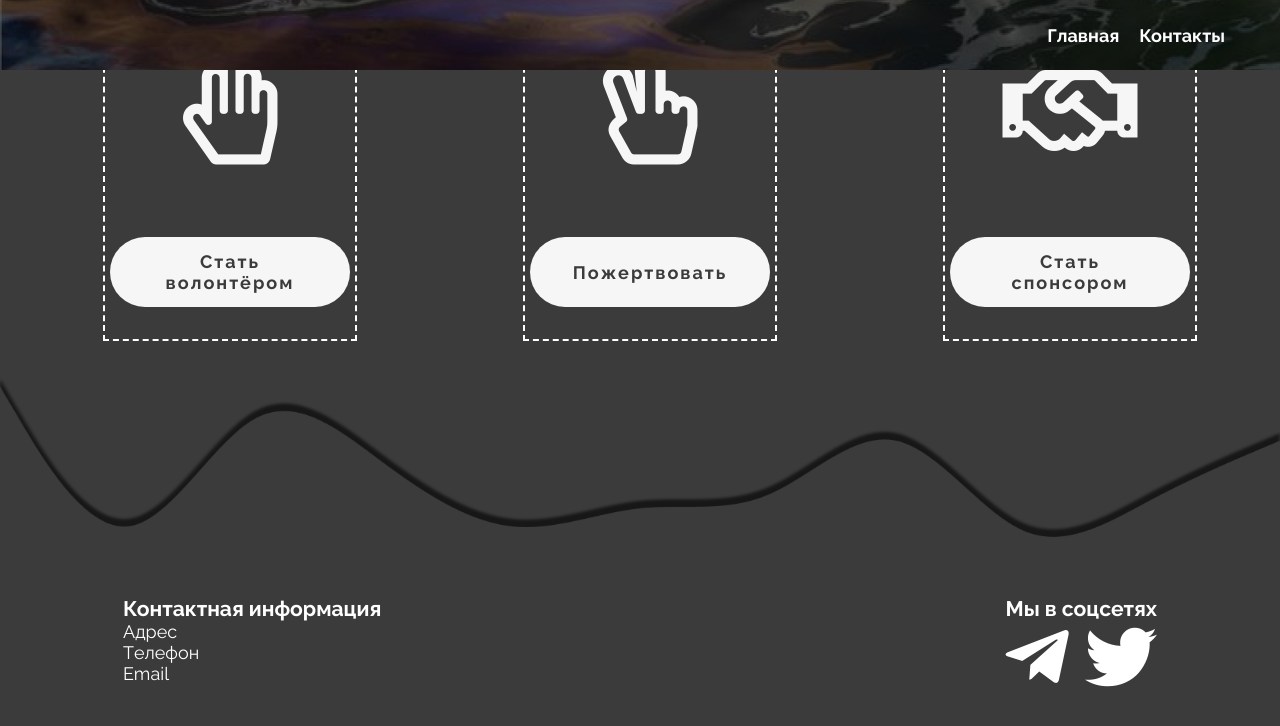
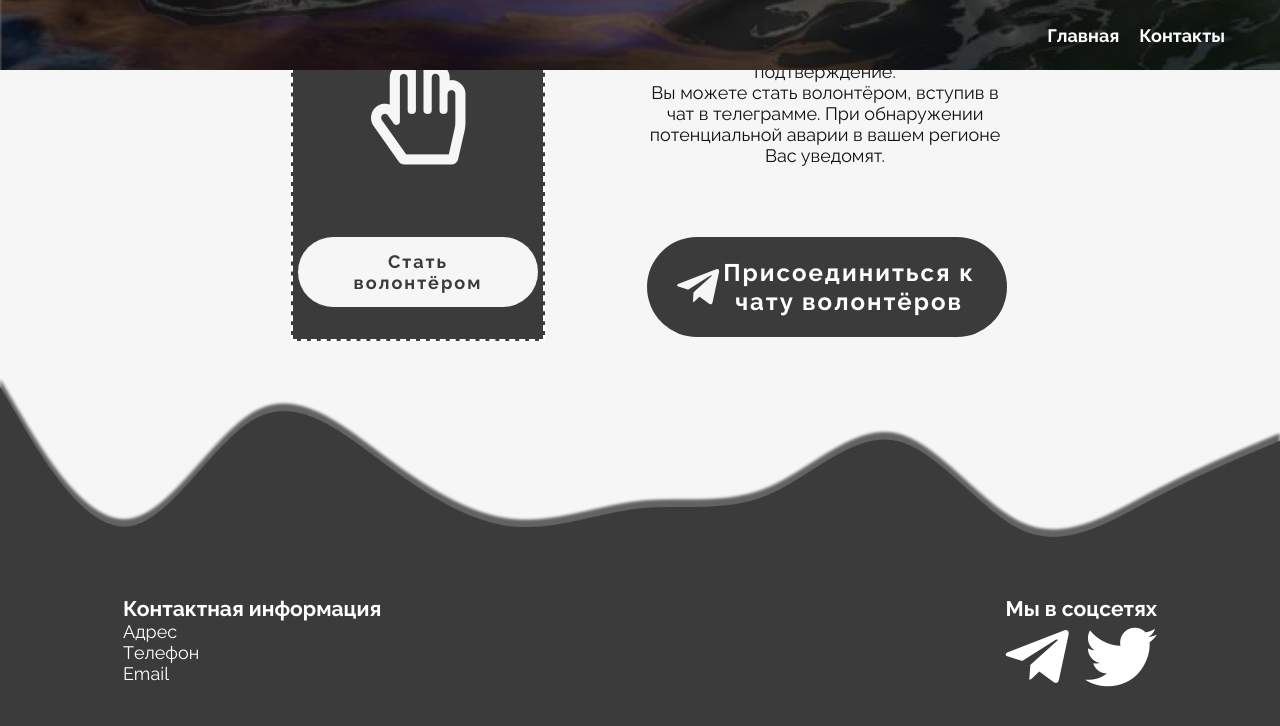
Before and after one commit to ksenia312/ROSATOM, a React app in the folder frontend/: page / in a window 1280 px wide. Both pictures are taken after a click on the button "Как ещё я могу помочь?". Shown: the part 438-1164 px from the top of the page. Built offline with nearby package versions, Linux system fonts and the light colour scheme; a web font is replaced by a local one; what @react-pdf/renderer would draw is missing.

Commit message:
Charity page

```diff
--- a/frontend/src/pages/Charity/Charity.js
+++ b/frontend/src/pages/Charity/Charity.js
@@ -23,13 +23,20 @@ export default connect(
                         <div className={style.charity__icon}><i className="far fa-hand-paper"/></div>
                         <Button small light_no_hover>Стать волонтёром</Button>
                     </div>
-                    <div className={style.charity__block}>
-                        <div className={style.charity__icon}><i className="far fa-hand-peace"/></div>
-                        <Button small light_no_hover>Пожертвовать</Button>
-                    </div>
-                    <div className={style.charity__block}>
-                        <div className={style.charity__icon}><i className="far fa-handshake"/></div>
-                        <Button small light_no_hover>Стать спонсором</Button>
+                    <div className={style.charity__info}>
+                        <div className={style.charity__text}>
+                            Нам важно не только вовремя узнавать о факте разлива нефти, но и
+                            получать подтверждение.<br /> Вы можете стать волонтёром, вступив в чат в телеграмме.
+                            При обнаружении потенциальной аварии в вашем регионе Вас уведомят.
+                        </div>
+                        <div className={style.charity__chat}>
+                            <a href={'https://t.me/SaveOil'} target={'_blank'}>
+                                <Button>
+                                    <i className="fab fa-telegram-plane"/>
+                                    Присоединиться к чату волонтёров
+                                </Button>
+                            </a>
+                        </div>
                     </div>
                 </div>
                 <Footer />
--- a/frontend/src/pages/Charity/Charity.module.scss
+++ b/frontend/src/pages/Charity/Charity.module.scss
@@ -1,14 +1,17 @@
 @import "~@styles/common.scss";
 
 .charity__container{
-  //background-color: #F6F6F6;
-  background-color: #3C3B3B;
+  background-color: #F6F6F6;
+  // background-color: #3C3B3B;
   .charity__possibilities{
     padding: map-get($header, global-h) 0 0 20px;
     margin: 0 auto;
     @include sizes($h: max-content);
     display: flex;
-    justify-content: space-around;
+    justify-content: center;
+    align-items: center;
+
+
 
     .charity__block {
       @include sizes($h: 260px, $w: 220px);
@@ -29,6 +32,25 @@
       transform: translate(0, -20px);
       box-shadow: 0 5px 10px 10px rgba(255, 255, 255, 0.2);
     }
+    .charity__info{
+      @include sizes($h: 320px);
+      margin-left: 100px;
+      display: flex;
+      flex-direction: column;
+      justify-content: space-between;
+
+      .charity__text {
+        width: 360px;
+        text-align: center;
+      }
+      .charity__chat {
+        i {
+          color: #F6F6F6;
+          font-size: 2em;
+        }
+      }
+    }
+
   }
 
 
```
Also changed, not shown: 14 other files (tests, documents, lock files or other folders).
